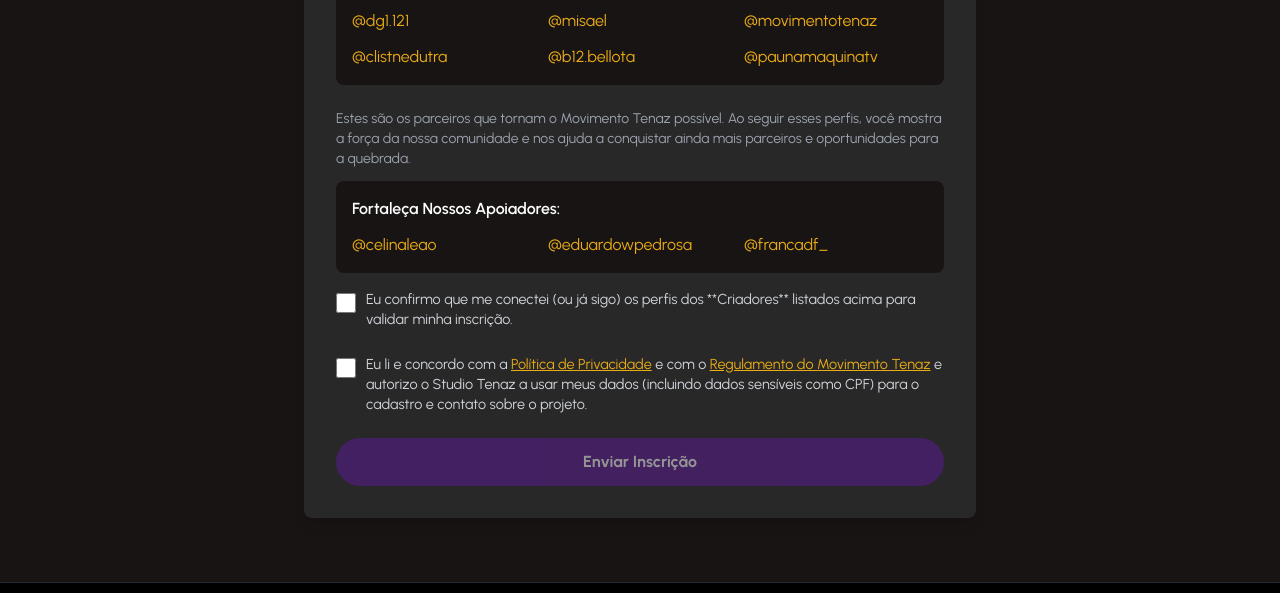
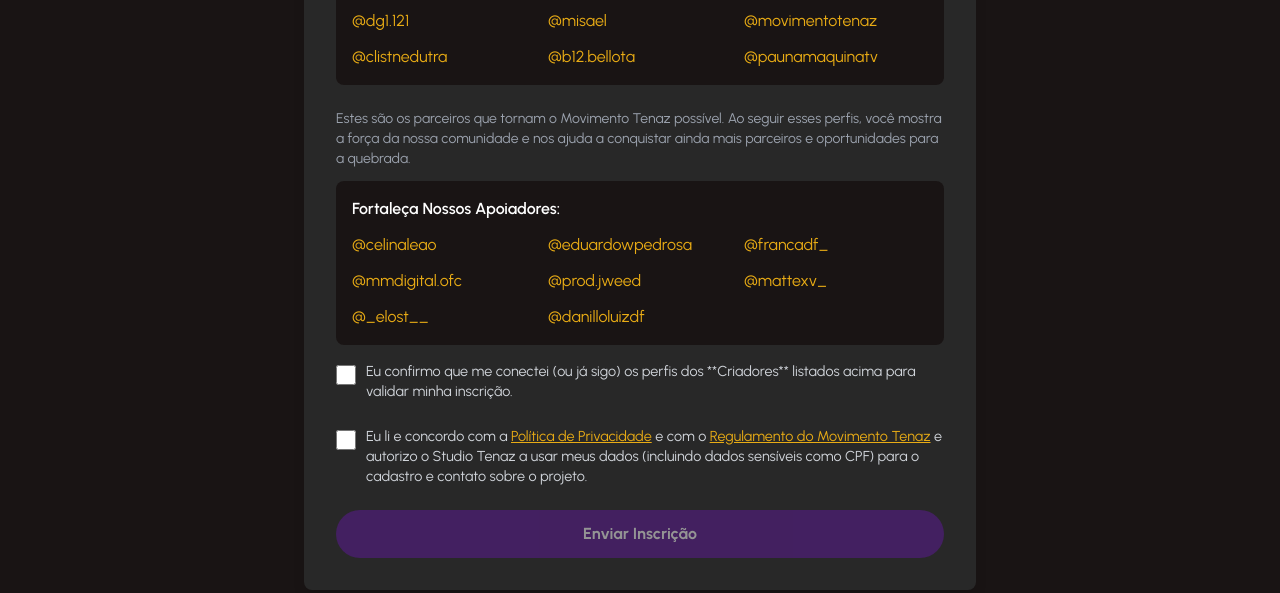
Before and after one commit to MarceloMserra/TENAZ, a website built with Vite: page index.html in a window 1280 px wide. Shown: the part 5356-5949 px from the top of the page. Built offline with nearby package versions, Linux system fonts and the light colour scheme.

Commit message:
atualizações

```diff
--- a/index.html
+++ b/index.html
@@ -17,18 +17,19 @@
     <meta name="twitter:title" content="TENAZ - A voz das quebradas">
     <meta name="twitter:description" content="Estúdio comunitário, cultura e oportunidade. Venha fazer parte do movimento que dá voz e vez para a quebrada.">
     <meta name="twitter:image" content="https://www.movimentotenaz.com.br/images/video_capa.png">
+
+    <link rel="icon" href="https://www.movimentotenaz.com.br/images/favicon.png" type="image/png" sizes="48x48">
+    <link rel="icon" href="https://www.movimentotenaz.com.br/images/favicon.png" type="image/png" sizes="96x96">
+    <link rel="apple-touch-icon" href="https://www.movimentotenaz.com.br/images/favicon.png">
+
     <script async src="https://www.googletagmanager.com/gtag/js?id=G-KCYWNS4FLJ"></script>
     <script>
       window.dataLayer = window.dataLayer || [];
       function gtag(){dataLayer.push(arguments);}
       gtag('js', new Date());
+
       gtag('config', 'G-KCYWNS4FLJ');
     </script>
-
-    <link rel="icon" href="https://www.movimentotenaz.com.br/images/favicon.png" type="image/png" sizes="48x48">
-    <link rel="icon" href="https://www.movimentotenaz.com.br/images/favicon.png" type="image/png" sizes="96x96">
-    <link rel="apple-touch-icon" href="https://www.movimentotenaz.com.br/images/favicon.png">
-
     <script src="https://cdn.tailwindcss.com"></script>
 
     <link href="https://fonts.googleapis.com/css2?family=Urbanist:wght@400;600;700&display=swap" rel="stylesheet">
@@ -450,6 +451,12 @@
                         <a href="https://www.instagram.com/celinaleao/" target="_blank" class="text-tenaz-gold hover:underline">@celinaleao</a>
                         <a href="https://www.instagram.com/eduardowpedrosa/" target="_blank" class="text-tenaz-gold hover:underline">@eduardowpedrosa</a>
                         <a href="https://www.instagram.com/francadf_/" target="_blank" class="text-tenaz-gold hover:underline">@francadf_</a>
+
+                        <a href="https://www.instagram.com/mmdigital.ofc/" target="_blank" class="text-tenaz-gold hover:underline">@mmdigital.ofc</a>
+                        <a href="https://www.instagram.com/prod.jweed/" target="_blank" class="text-tenaz-gold hover:underline">@prod.jweed</a>
+                        <a href="https://www.instagram.com/mattexv_/" target="_blank" class="text-tenaz-gold hover:underline">@mattexv_</a>
+                        <a href="https://www.instagram.com/_elost__/" target="_blank" class="text-tenaz-gold hover:underline">@_elost__</a>
+                        <a href="https://www.instagram.com/danilloluizdf/" target="_blank" class="text-tenaz-gold hover:underline">@danilloluizdf</a>
                     </div>
                 </div>
 
```
